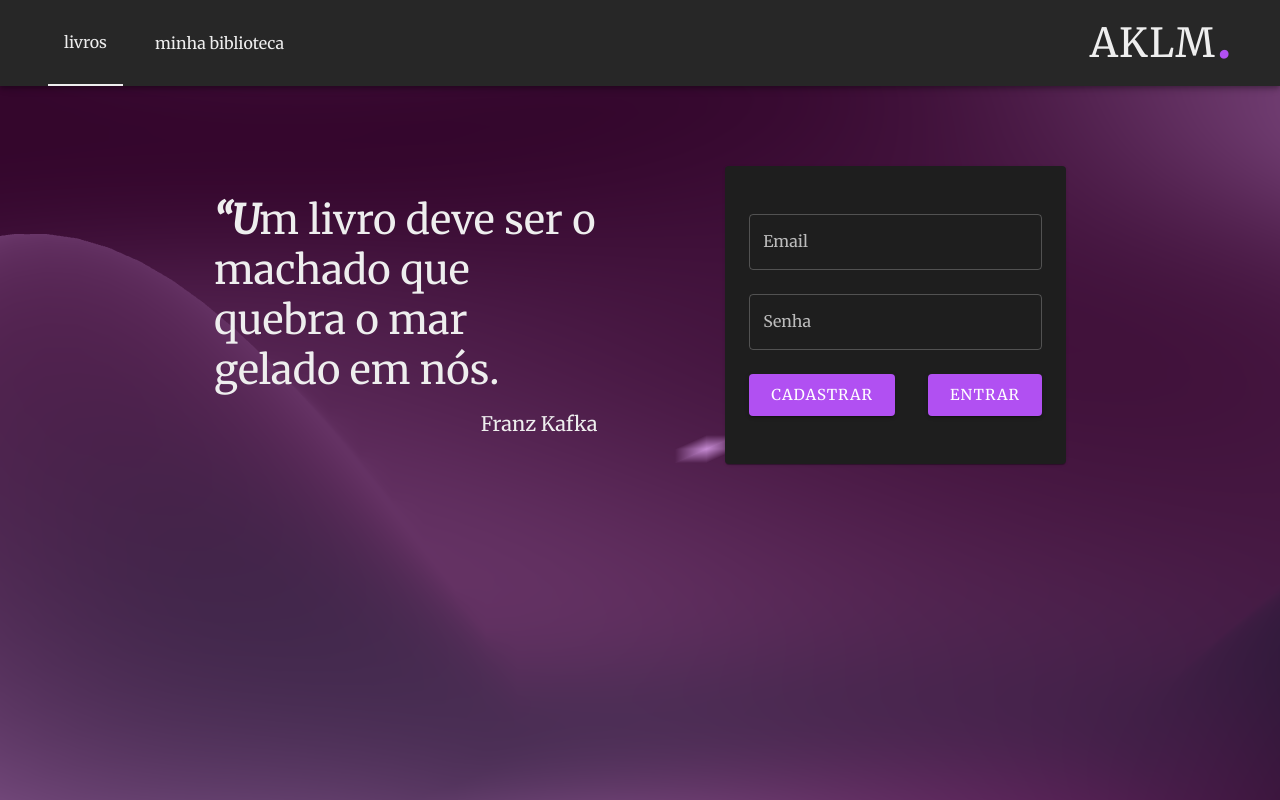
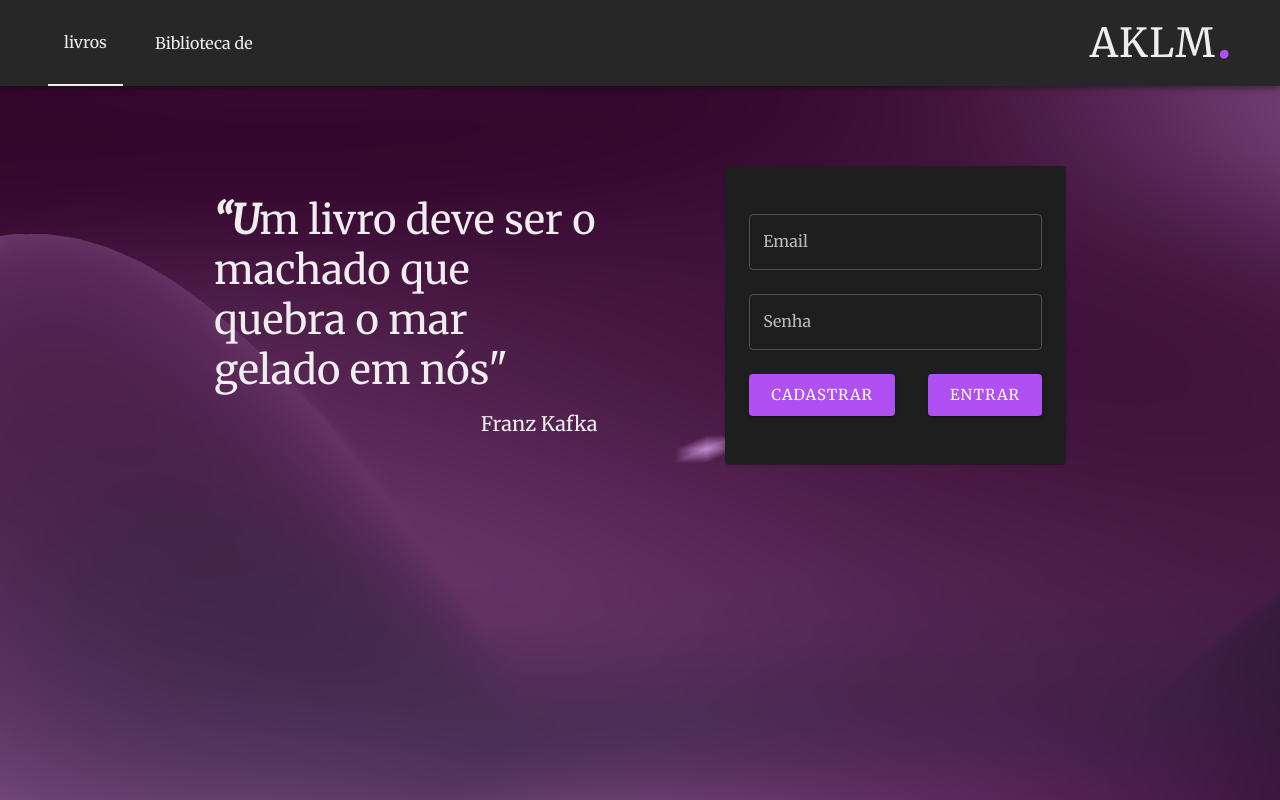
Before and after one commit to mcaf27/tp1-engsoft, a React (Create React App) app in the folder frontend/: page / in a window 1280 px wide. Built offline with nearby package versions, Linux system fonts and the light colour scheme.

Commit message:
Mudanças aqui nos textos

```diff
--- a/frontend/src/components/navbar/index.js
+++ b/frontend/src/components/navbar/index.js
@@ -47,7 +47,7 @@ export default function Navbar() {
                 }}
               >
                 <Link to="/minha-biblioteca" style={{ padding: `${theme.spacing(3)} 0` }}>
-                  minha biblioteca
+                  Biblioteca de  { localStorage.getItem("Email")}
                 </Link>
               </MenuItem>
             </>
--- a/frontend/src/pages/books/index.js
+++ b/frontend/src/pages/books/index.js
@@ -116,7 +116,7 @@ export default function Books() {
       <Container maxWidth="md">
         <Stack direction="row" justifyContent="space-between">
           <Typography variant="h2" sx={{ fontSize: "2rem" }}>
-            Livros de { localStorage.getItem("Email")}
+            Livros da Plataforma
           </Typography>
           <Button
             variant="contained"
--- a/frontend/src/pages/login/index.js
+++ b/frontend/src/pages/login/index.js
@@ -66,7 +66,7 @@ export default function Login() {
 
       <Quote sx={{ width: '45%' }}>
         <blockquote>
-          <span>“U</span>m livro deve ser o machado que quebra o mar gelado em nós.
+          <span>“U</span>m livro deve ser o machado que quebra o mar gelado em nós"
         </blockquote>
         <p>Franz Kafka</p>
       </Quote>
```
